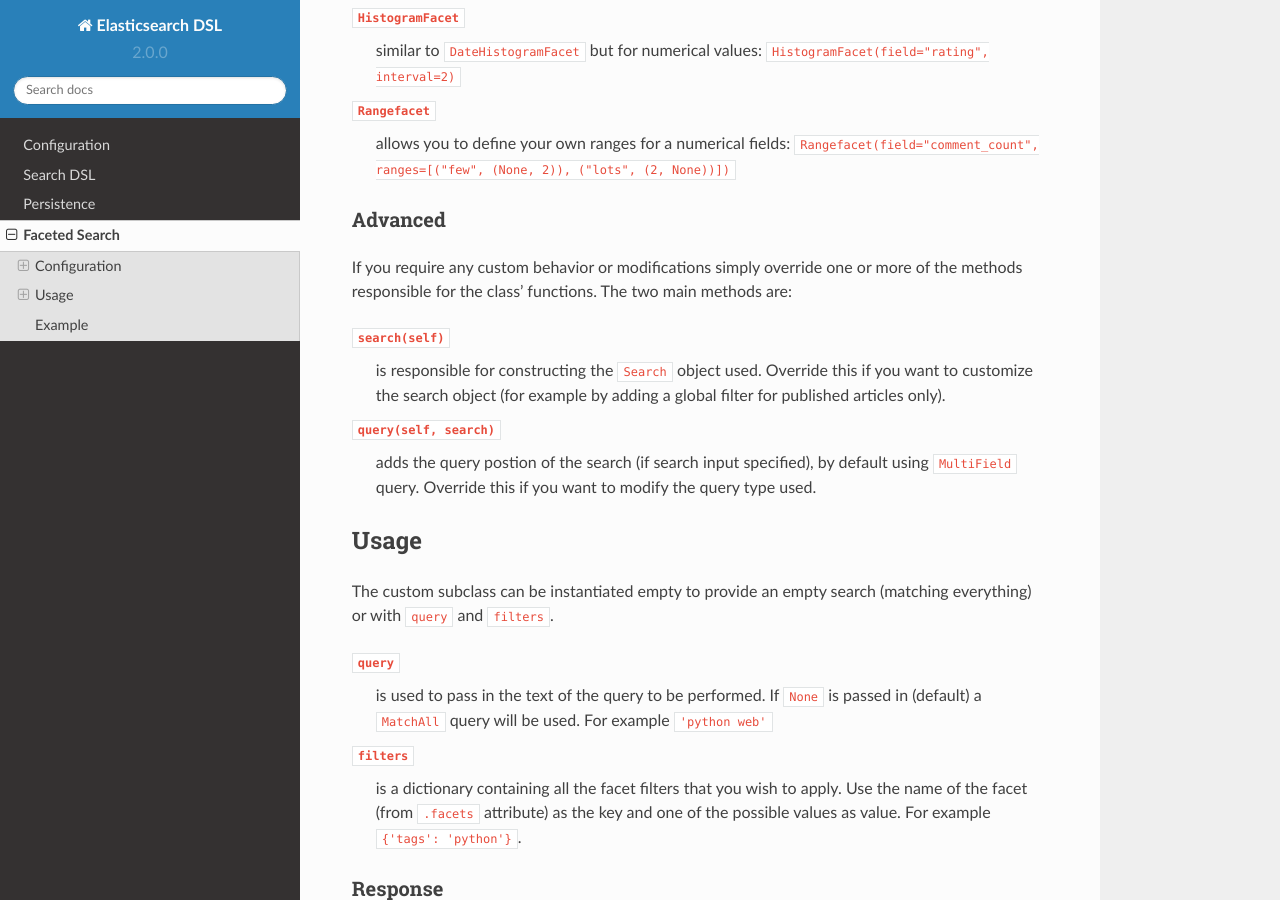
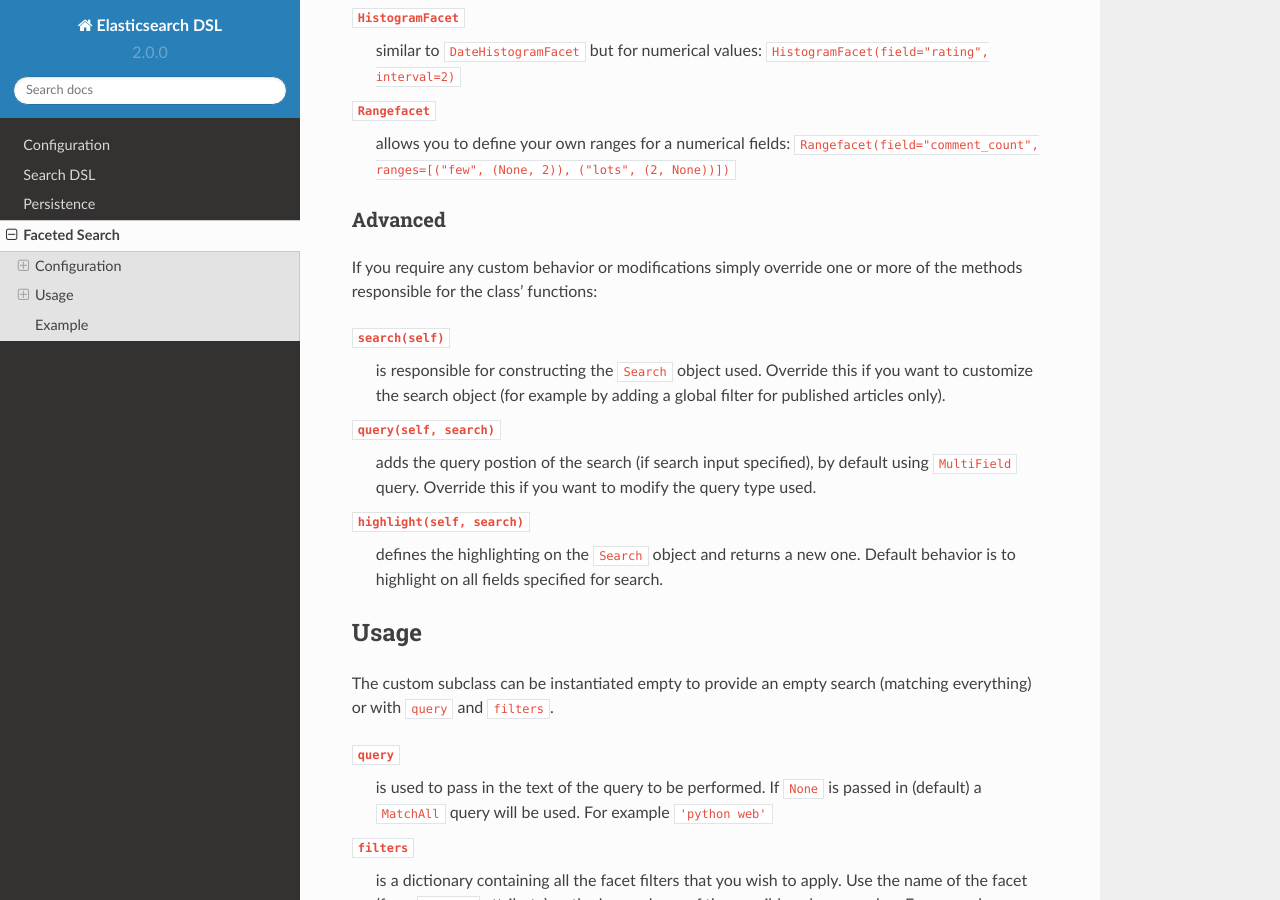
Before and after one commit to elastic/elasticsearch-dsl-py, a Sphinx documentation site: the page built from docs/faceted_search.rst, in a window 1280 px wide and 900 px high, scrolled down 1070 px. Built offline with Sphinx 7.4.7 and the Read the Docs theme 2.0.0, drawn with Linux system fonts in a browser that asks for light colours.

Commit message:
Added docs for FacetedSearch.highlight method
Closes #407

```diff
--- a/docs/faceted_search.rst
+++ b/docs/faceted_search.rst
@@ -57,7 +57,7 @@ Advanced
 ~~~~~~~~
 
 If you require any custom behavior or modifications simply override one or more
-of the methods responsible for the class' functions. The two main methods are:
+of the methods responsible for the class' functions:
 
 ``search(self)``
   is responsible for constructing the ``Search`` object used. Override this if
@@ -67,6 +67,10 @@ of the methods responsible for the class' functions. The two main methods are:
 ``query(self, search)``
   adds the query postion of the search (if search input specified), by default
   using ``MultiField`` query. Override this if you want to modify the query type used.
+
+``highlight(self, search)``
+  defines the highlighting on the ``Search`` object and returns a new one.
+  Default behavior is to highlight on all fields specified for search.
 
 
 Usage
```
